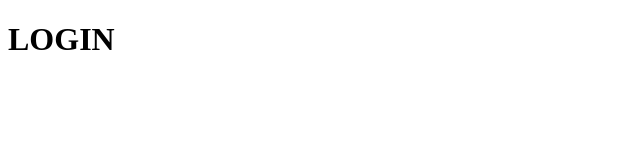
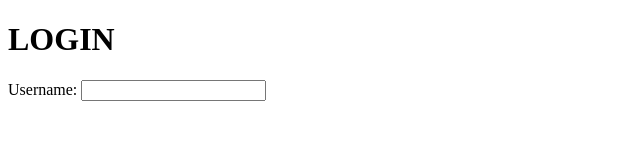
Before and after one commit to amruthavk56-sys/sample-project, a plain HTML site: page login.html in a window 1280 px wide. Shown: the whole page, without its empty margins (0-640 px from the left). Drawn offline with Linux system fonts and the light colour scheme.

Commit message:
Username field added

```diff
--- a/login.html
+++ b/login.html
@@ -7,5 +7,6 @@
 </head>
 <body>
     <h1>LOGIN</h1>
+    Username: <input type="text">
 </body>
 </html>
```
